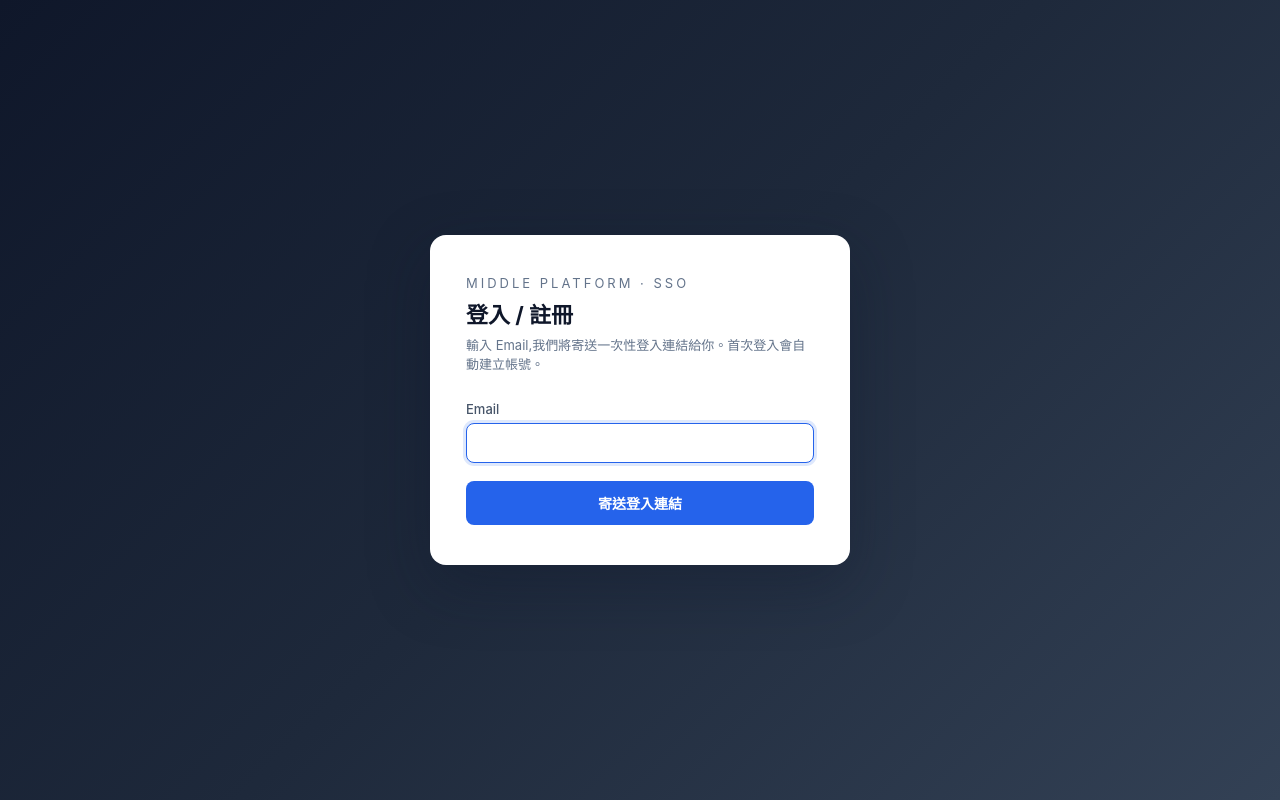
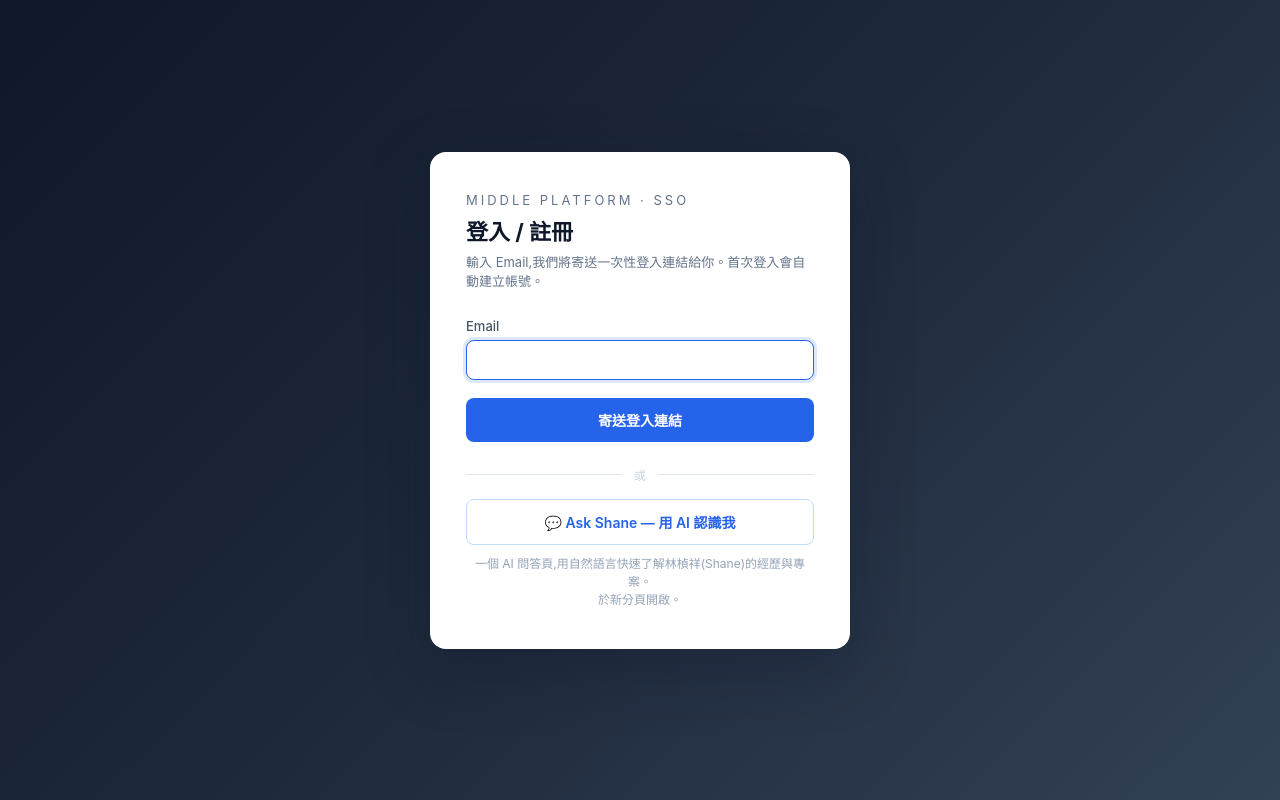
Before and after one commit to jacky0996/MiddlePlatform, a Django app: page /sso/login/ in a window 1280 px wide. Run offline with Django 5.2, Linux system fonts and the light colour scheme.

Commit message:
調整使用頁面ui

```diff
--- a/apps/accounts/templates/sso/login.html
+++ b/apps/accounts/templates/sso/login.html
@@ -94,10 +94,54 @@
       text-align: center;
       word-break: break-all;
     }
+    .divider {
+      display: flex;
+      align-items: center;
+      gap: 12px;
+      margin: 24px 0 16px;
+      color: #cbd5e1;
+      font-size: 12px;
+    }
+    .divider::before,
+    .divider::after {
+      content: "";
+      flex: 1;
+      height: 1px;
+      background: #e2e8f0;
+    }
+    .ai-link {
+      display: flex;
+      align-items: center;
+      justify-content: center;
+      gap: 8px;
+      width: 100%;
+      padding: 12px;
+      font-size: 14px;
+      font-weight: 600;
+      color: #2563eb;
+      background: #ffffff;
+      border: 1px solid #bfdbfe;
+      border-radius: 8px;
+      cursor: pointer;
+      text-decoration: none;
+      transition: background 0.15s, border-color 0.15s;
+    }
+    .ai-link:hover {
+      background: #eff6ff;
+      border-color: #93c5fd;
+    }
+    .ai-hint {
+      margin: 10px 0 0;
+      font-size: 12px;
+      color: #94a3b8;
+      text-align: center;
+      line-height: 1.5;
+    }
   </style>
 </head>
 <body>
-  <form class="card" method="post" action="{% url 'sso_login' %}">
+  <div class="card">
+    <form method="post" action="{% url 'sso_login' %}">
       {% csrf_token %}
       <div class="brand">MIDDLE PLATFORM · SSO</div>
       <h1>登入 / 註冊</h1>
@@ -112,10 +156,14 @@
 
       <input type="hidden" name="redirect" value="{{ redirect_url }}" />
       <button type="submit">寄送登入連結</button>
+    </form>
 
-    {% if redirect_url %}
-      <div class="redirect-hint">登入後將導回: {{ redirect_url }}</div>
-    {% endif %}
-  </form>
+    <div class="divider">或</div>
+    <a class="ai-link" href="https://ask-shane-1036164298301.asia-east1.run.app/"
+       target="_blank" rel="noopener noreferrer">
+      💬 Ask Shane — 用 AI 認識我
+    </a>
+    <p class="ai-hint">一個 AI 問答頁,用自然語言快速了解林楨祥(Shane)的經歷與專案。<br />於新分頁開啟。</p>
+  </div>
 </body>
 </html>
--- a/apps/accounts/templates/sso/magic_link_sent.html
+++ b/apps/accounts/templates/sso/magic_link_sent.html
@@ -86,8 +86,6 @@
 
     <div class="hint">
       連結有效時間為 15 分鐘,僅能使用一次。如果沒有收到,請檢查垃圾信匣。<br>
-      <strong>開發環境提示:</strong>Email 會印在 Django 容器的 log,可用
-      <code>docker compose logs -f web</code> 查看。
     </div>
 
     <a class="back" href="{% url 'sso_login' %}">← 使用其他 Email</a>
```
Lines whose indentation alone changed are shown as unchanged.
